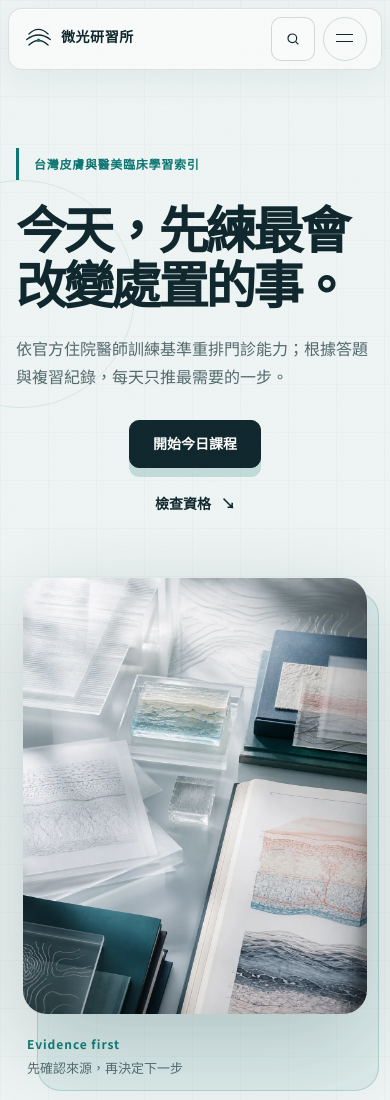
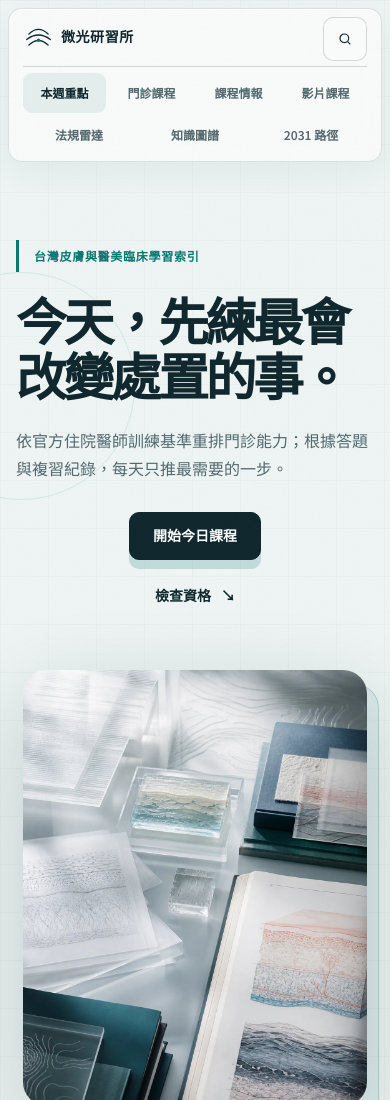
Before and after one commit to eric020730/lumina-atlas, a website: page index.html in a window 390 px wide. Shown: the top 1100 px of the page. Drawn offline with Linux system fonts and the light colour scheme.

Commit message:
Show quick navigation without a menu

```diff
--- a/app.js
+++ b/app.js
@@ -16,8 +16,6 @@ contentSectionOrder.forEach((sectionId) => {
 });
 
 const header = document.querySelector("[data-header]");
-const menuTrigger = document.querySelector("[data-menu-trigger]");
-const mobileNav = document.querySelector("[data-mobile-nav]");
 const searchDialog = document.querySelector("[data-search-dialog]");
 const searchInput = document.querySelector("[data-search-input]");
 const searchResults = document.querySelector("[data-search-results]");
@@ -340,19 +338,6 @@ if (scrollSentinel && header) {
   );
   headerObserver.observe(scrollSentinel);
 }
-
-menuTrigger?.addEventListener("click", () => {
-  const isOpen = menuTrigger.getAttribute("aria-expanded") === "true";
-  menuTrigger.setAttribute("aria-expanded", String(!isOpen));
-  mobileNav.classList.toggle("is-open", !isOpen);
-});
-
-mobileNav?.querySelectorAll("a").forEach((link) => {
-  link.addEventListener("click", () => {
-    menuTrigger.setAttribute("aria-expanded", "false");
-    mobileNav.classList.remove("is-open");
-  });
-});
 
 const openSearch = (query = "") => {
   if (!searchDialog.open) searchDialog.showModal();
--- a/index.html
+++ b/index.html
@@ -28,8 +28,8 @@
       rel="stylesheet"
     />
     <link rel="stylesheet" href="./styles.css?v=20260824-no-notes" />
-    <link rel="stylesheet" href="./taste.css?v=20260830-upcoming-card-fix" />
-    <script src="./app.js?v=20260830-upcoming-card-fix" defer></script>
+    <link rel="stylesheet" href="./taste.css?v=20260830-inline-nav" />
+    <script src="./app.js?v=20260830-inline-nav" defer></script>
   </head>
   <body>
     <a class="skip-link" href="#main-content">跳到主要內容</a>
@@ -65,12 +65,9 @@
           </svg>
           <span>搜尋</span><kbd>/</kbd>
         </button>
-        <button class="menu-trigger" type="button" data-menu-trigger aria-expanded="false" aria-label="開啟選單">
-          <span></span><span></span>
-        </button>
       </div>
 
-      <nav class="mobile-nav" data-mobile-nav aria-label="行動版導覽">
+      <nav class="mobile-nav" aria-label="快速導覽">
         <a href="#pulse">本週重點</a>
         <a href="#clinic-learning">門診課程</a>
         <a href="#courses">課程情報</a>
--- a/taste.css
+++ b/taste.css
@@ -1613,7 +1613,10 @@ body::after {
 
 @media (max-width: 1020px) {
   .site-header {
+    grid-template-columns: auto 1fr;
+    grid-template-rows: auto auto;
     min-height: 66px;
+    padding-block: 8px 6px;
   }
 
   .desktop-nav {
@@ -1621,26 +1624,56 @@ body::after {
   }
 
   .menu-trigger {
-    display: grid;
+    display: none;
   }
 
   .mobile-nav {
-    top: calc(100% + 8px);
-    right: 0;
-    left: 0;
-    padding: 14px 20px 18px;
-    border: 1px solid var(--line-strong);
-    border-radius: 14px;
-    background: var(--paper);
-    box-shadow: 0 24px 58px rgba(16, 40, 46, 0.2);
+    position: static;
+    display: flex;
+    grid-column: 1 / -1;
+    gap: 4px;
+    width: 100%;
+    margin-top: 5px;
+    padding: 6px 0 0;
+    overflow-x: auto;
+    border: 0;
+    border-top: 1px solid var(--line);
+    border-radius: 0;
+    background: transparent;
+    box-shadow: none;
+    overscroll-behavior-inline: contain;
+    scrollbar-width: none;
+    scroll-snap-type: x proximity;
+    -webkit-overflow-scrolling: touch;
+  }
+
+  .mobile-nav::-webkit-scrollbar {
+    display: none;
   }
 
   .mobile-nav a {
     display: flex;
+    flex: 0 0 auto;
     align-items: center;
-    min-height: 50px;
-    padding-block: 10px;
-    font-size: 15px;
+    min-height: 40px;
+    padding: 8px 12px;
+    border: 0;
+    border-radius: 9px;
+    color: var(--ink-soft);
+    font-family: var(--body);
+    font-size: 13px;
+    font-weight: 600;
+    line-height: 1;
+    text-decoration: none;
+    white-space: nowrap;
+    scroll-snap-align: start;
+    transition: color 180ms ease, background 180ms ease;
+  }
+
+  .mobile-nav a:hover,
+  .mobile-nav a.is-current {
+    color: var(--ink);
+    background: rgba(220, 233, 231, 0.72);
   }
 
   .hero {
@@ -1684,7 +1717,7 @@ body::after {
 
 @media (max-width: 760px) {
   html {
-    scroll-padding-top: 88px;
+    scroll-padding-top: 132px;
   }
 
   .site-header {
@@ -2031,6 +2064,26 @@ body::after {
 
   .search-dialog__footer {
     display: none;
+  }
+}
+
+@media (max-width: 520px) {
+  html {
+    scroll-padding-top: 174px;
+  }
+
+  .mobile-nav {
+    flex-wrap: wrap;
+    gap: 2px 4px;
+    overflow-x: visible;
+    scroll-snap-type: none;
+  }
+
+  .mobile-nav a {
+    flex: 1 0 72px;
+    justify-content: center;
+    padding-inline: 6px;
+    font-size: 12px;
   }
 }
 
```
